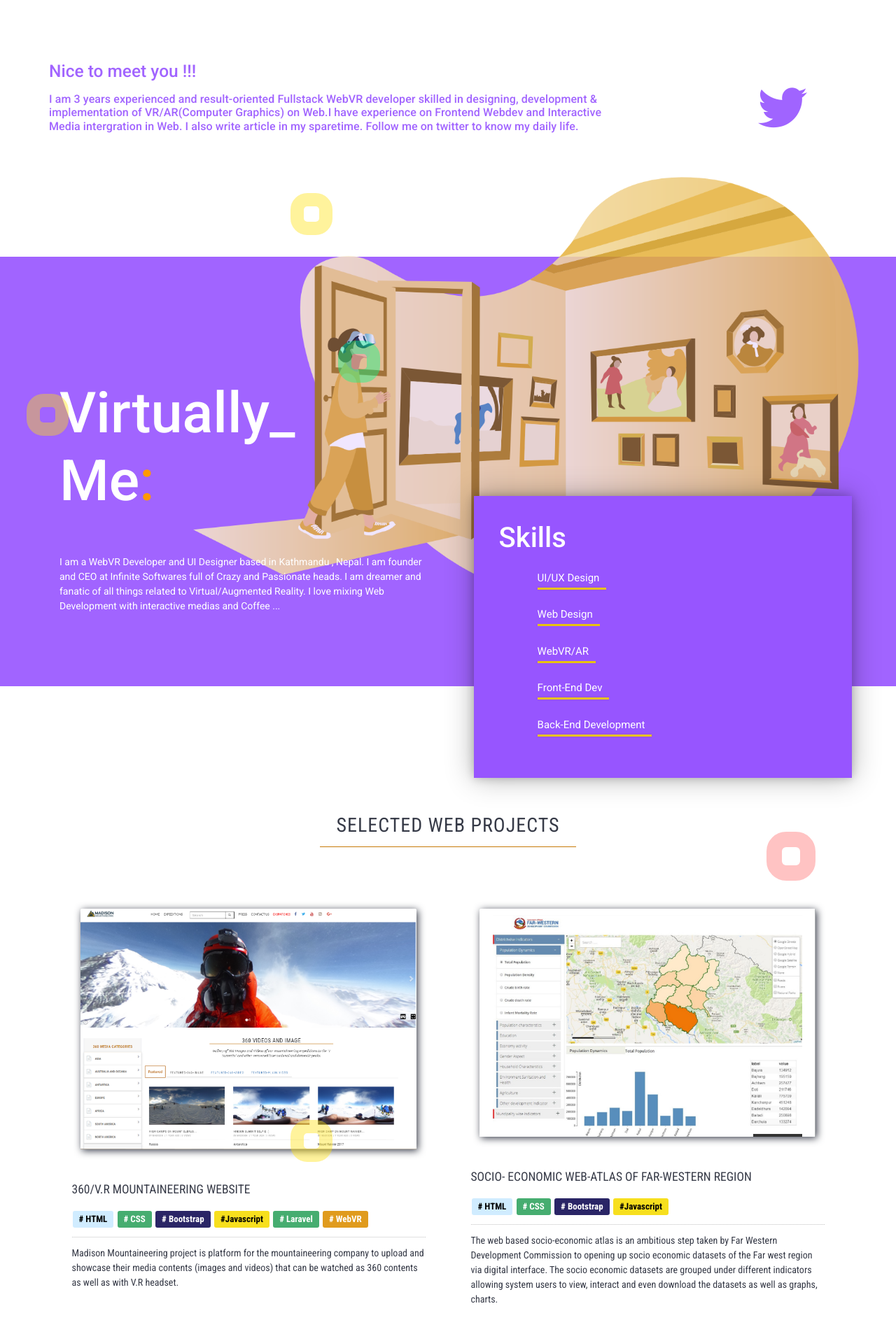
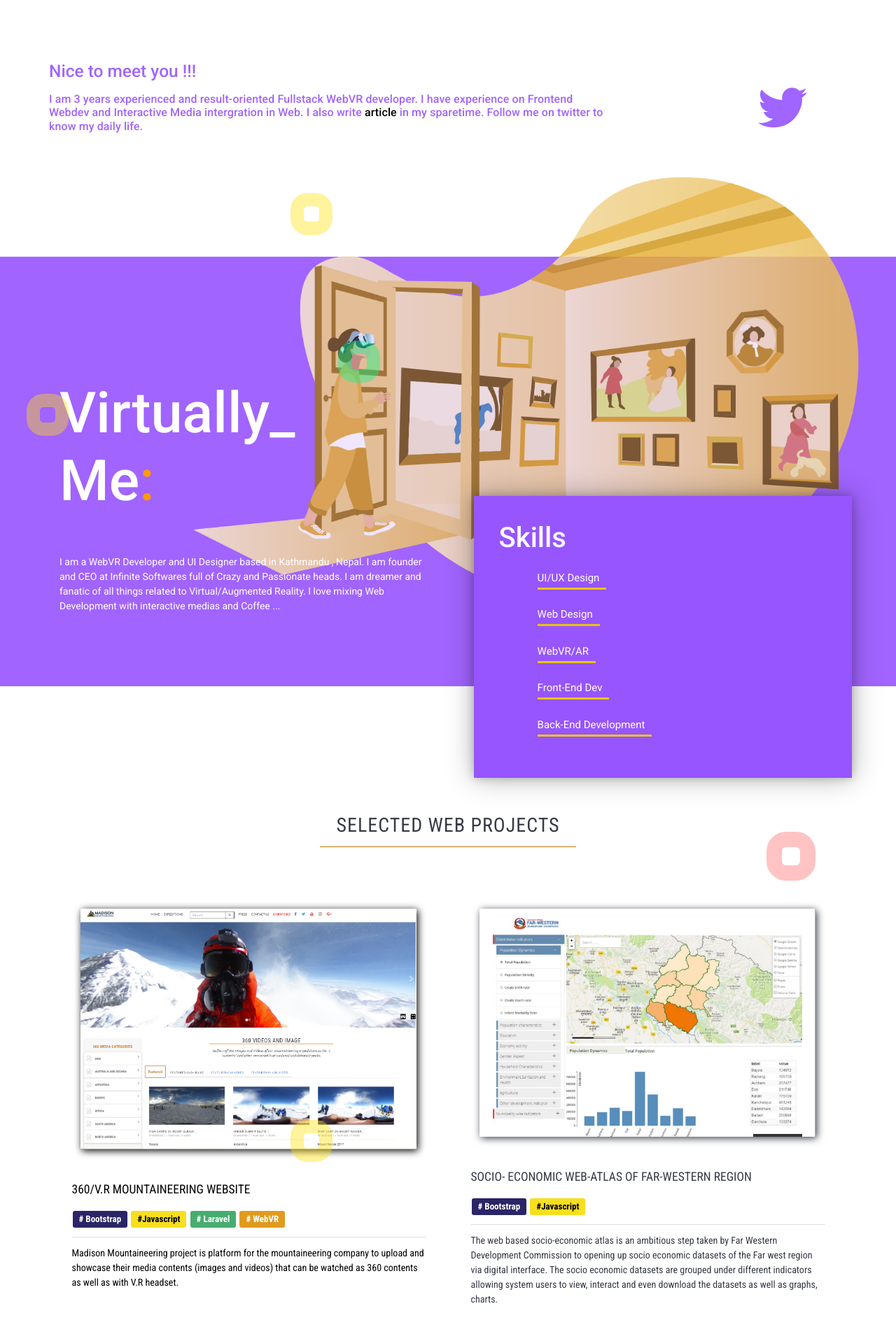
Before and after one commit to pravinpoudel/pravinstatic.github.io, a website: page index.html in a window 1280 px wide. Shown: the part 460-2357 px from the top of the page at 70% size. Drawn offline with nearby package versions, Linux system fonts and the light colour scheme.

Commit message:
link for a portfolio

```diff
--- a/index.html
+++ b/index.html
@@ -90,10 +90,9 @@
                 <div class="detail_content">
                 <h3>Nice to meet you !!!</h3>
                 <div class="intro">
-               <h6>I am 3 years experienced and result-oriented Fullstack WebVR developer skilled in designing,
-                   development & implementation of VR/AR(Computer Graphics) on Web.I have experience on Frontend Webdev
+               <h6>I am 3 years experienced and result-oriented Fullstack WebVR developer. I have experience on Frontend Webdev
                 and Interactive Media intergration in Web.
-                I also write article in my sparetime. Follow me on twitter to know my daily life.
+                I also write <a href="https://dev.to/voralagas">article</a> in my sparetime. Follow me on twitter to know my daily life.
             </h6>
             </div>
             </div>
@@ -232,6 +231,7 @@
 
                 <div class="col-md-6">
                     <div class="card mb-3">
+                        <a href="http://360.madisonmountaineering.com/" target="_blank">
                         <div class="card-img-div">
                             <img src="images/portfolio/MADISON.png" class="card-img-top" alt="...">
                         </div>
@@ -239,8 +239,8 @@
                         <div class="card-body font-cond">
                           <h5 class="card-title">360/V.R Mountaineering Website</h5>
                           <div class="tag">
-                            <span class="light_blue" style="color: #000;"># HTML</span>
-                            <span class="green"># CSS</span>
+                            <!-- <span class="light_blue" style="color: #000;"># HTML</span>
+                            <span class="green"># CSS</span> -->
                             <span class="blue"># Bootstrap</span>
                             <span class="yellow" style="color: #000000;">#Javascript</span>
                             <span class="green"># Laravel</span>
@@ -250,19 +250,21 @@
                           <p class="card-text">Madison Mountaineering project is platform for the mountaineering company to upload and showcase their media contents (images and videos) that can be watched as 360 contents as well as with V.R headset.</p>
                            <!-- <p class="card-text"><small class="text-muted">Visit Live</small></p> -->
                         </div>
+                    </a>
                       </div>
                 </div>
 
                 <div class="col-md-6">
                     <div class="card mb-3">
+
                         <div class="card-img-div">
                         <img src="images/portfolio/atlas.png" class="card-img-top" alt="...">
                     </div>
                         <div class="card-body font-cond">
                           <h5 class="card-title">Socio- Economic Web-Atlas of Far-Western Region</h5>
                           <div class="tag">
-                            <span class="light_blue" style="color: #000;"># HTML</span>
-                            <span class="green"># CSS</span>
+                            <!-- <span class="light_blue" style="color: #000;"># HTML</span>
+                            <span class="green"># CSS</span> -->
                             <span class="blue"># Bootstrap</span>
                             <span class="yellow" style="color: #000000;">#Javascript</span>
 
@@ -276,13 +278,14 @@
 
                 <div class="col-md-6">
                     <div class="card mb-3">
+                        <a href="https://paracosma.com/demomodel/boy_model.html" target="_blank">
+
                         <div class="card-img-div">
                         <img src="images/portfolio/MODEL.png" class="card-img-top" alt="...">
                         </div>
                         <div class="card-body font-cond">
                           <h5 class="card-title">3D Model Player for Web</h5>
                           <div class="tag">
-
                             <span class="yellow" style="color: #000000;">#Javascript</span>
                             <span class="brinjal"># WebGL</span>
                             <span class="orange"># three.js</span>
@@ -290,11 +293,15 @@
                           <p class="card-text">This player allow to render, play and control 3D model in web creating a customized Virtual Reality.Model can be selected and different presentation parameter are customizable. </p>
                            <!-- <p class="card-text"><small class="text-muted">Visit Live</small></p> -->
                         </div>
+                        </a>
                       </div>
                 </div>
 
                 <div class="col-md-6">
                     <div class="card mb-3">
+                        <a href="https://app.fieldsight.org/users/accounts/login/" target="_blank">
+
+
                         <div class="card-img-div">
                         <img src="images/portfolio/fieldsight.png" class="card-img-top" alt="...">
                         </div>
@@ -314,6 +321,7 @@
                           <p class="card-text">FieldSight is a technological platform for remote monitoring, supervision, and quality assurance on humanitarian, development, and construction projects. It connects semi-skilled and project personnel working in the field with skilled and management personnel based in regional or central offices.                           </p>
                           <!-- <p class="card-text"><small class="text-muted">Visit Live</small></p> -->
                         </div>
+                    </a>
                       </div>
                 </div>
 
--- a/style.css
+++ b/style.css
@@ -525,3 +525,7 @@ address{
   right: 0px;
   z-index: 1;
 }
+
+.mi-slider ul li a:hover{
+  color: #000;
+}
```
